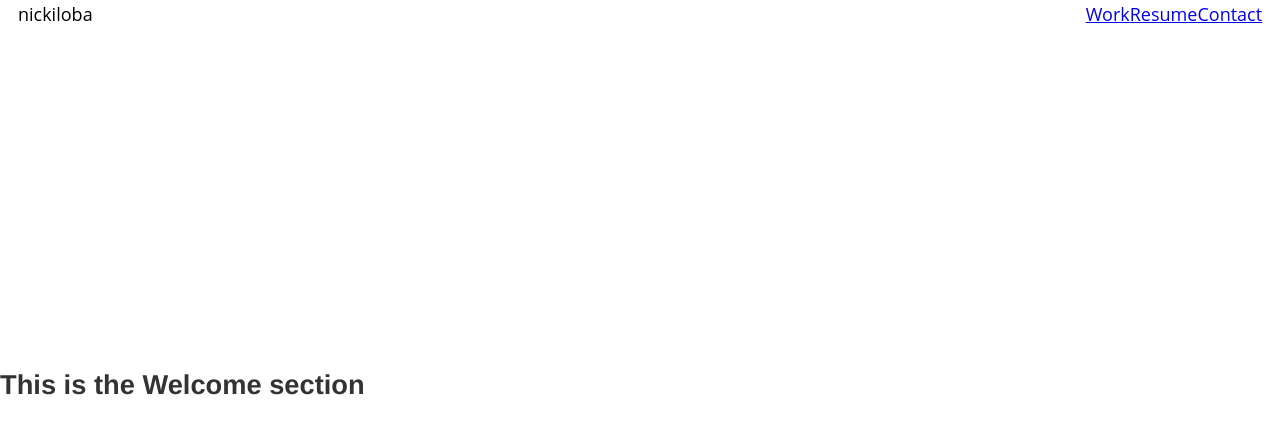
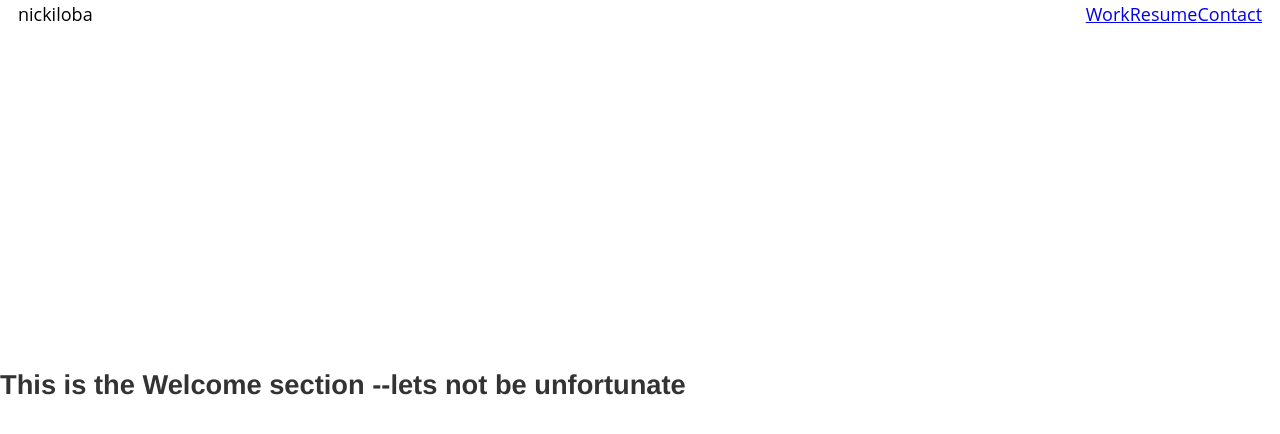
Before and after one commit to nini3008/nicholasiloba, a Gatsby site in the folder basic/: page / in a window 1280 px wide. Shown: the top 434 px of the page. Built offline with nearby package versions, Linux system fonts and the light colour scheme; Gatsby itself is replaced by a stand-in of ours.

Commit message:
back again

```diff
--- a/basic/src/components/welcome.js
+++ b/basic/src/components/welcome.js
@@ -3,7 +3,7 @@ import React from "react"
 const Welcome = () => {
   return (
     <section>
-      <h2>This is the Welcome section</h2>
+      <h2>This is the Welcome section --lets not be unfortunate</h2>
     </section>
   )
 }
```
